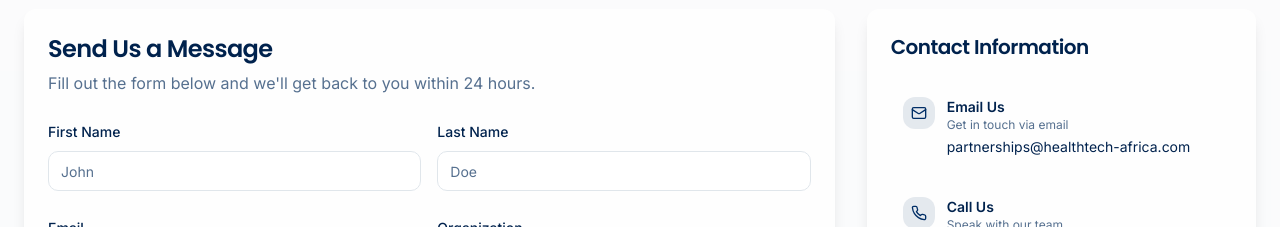
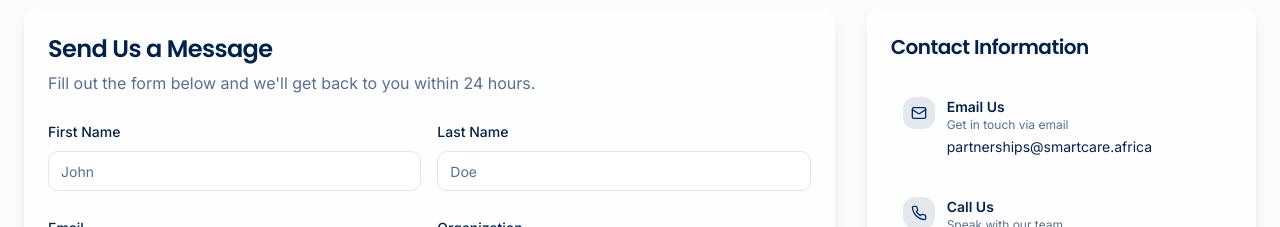
Before and after one commit to smart-care-health/smartcare-health, a React (Vite) app: page / in a window 1280 px wide. Shown: the part 6280-6507 px from the top of the page. Built offline with nearby package versions, Linux system fonts and the light colour scheme.

Commit message:
Change email address
Changed the email address to partnerships@smartcare.africa.

```diff
--- a/src/components/Contact.tsx
+++ b/src/components/Contact.tsx
@@ -9,7 +9,7 @@ const Contact = () => {
     icon: Mail,
     title: "Email Us",
     description: "Get in touch via email",
-    contact: "partnerships@healthtech-africa.com",
+    contact: "partnerships@smartcare.africa",
     action: "Send Email"
   }, {
     icon: Phone,
```
